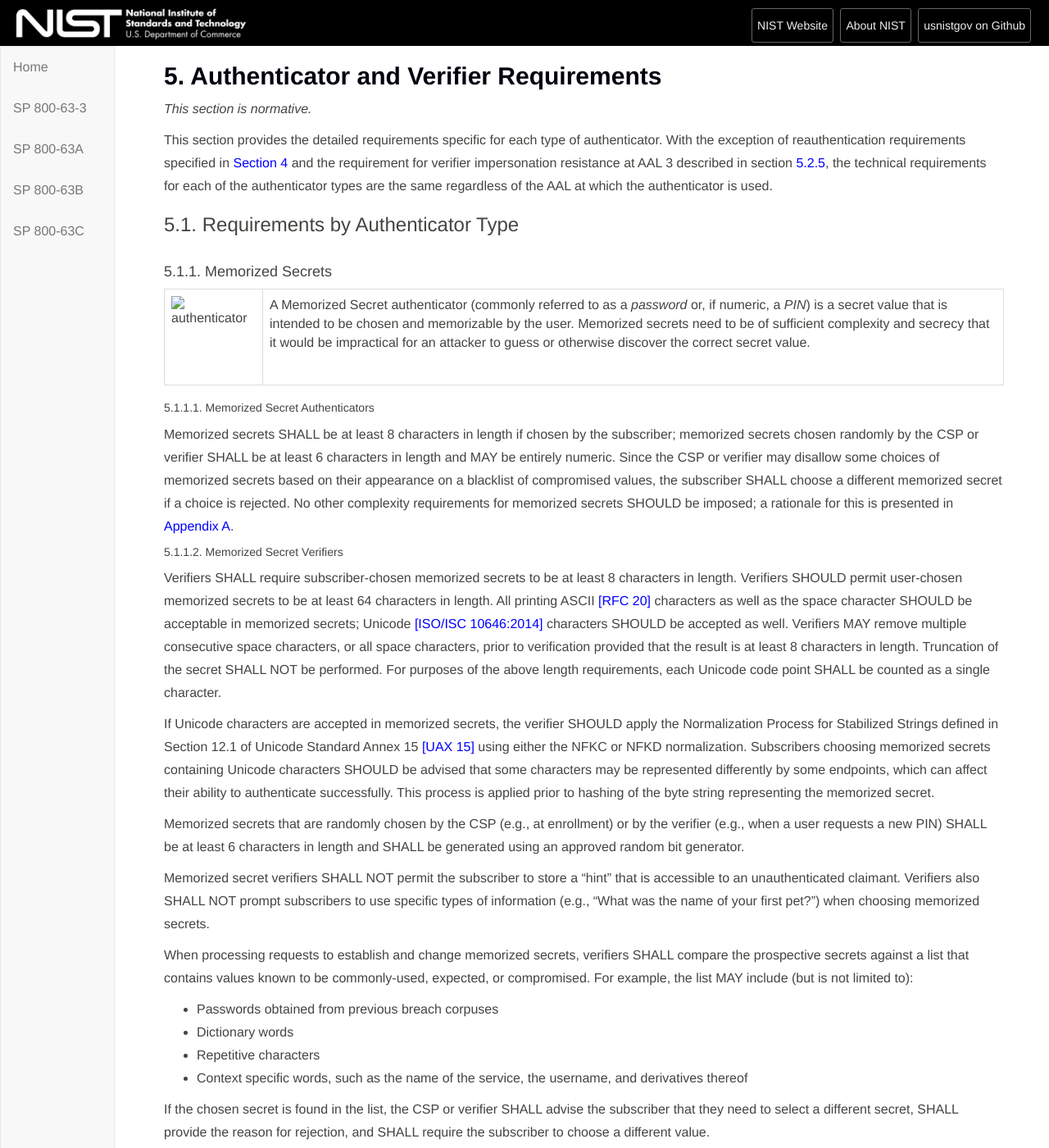
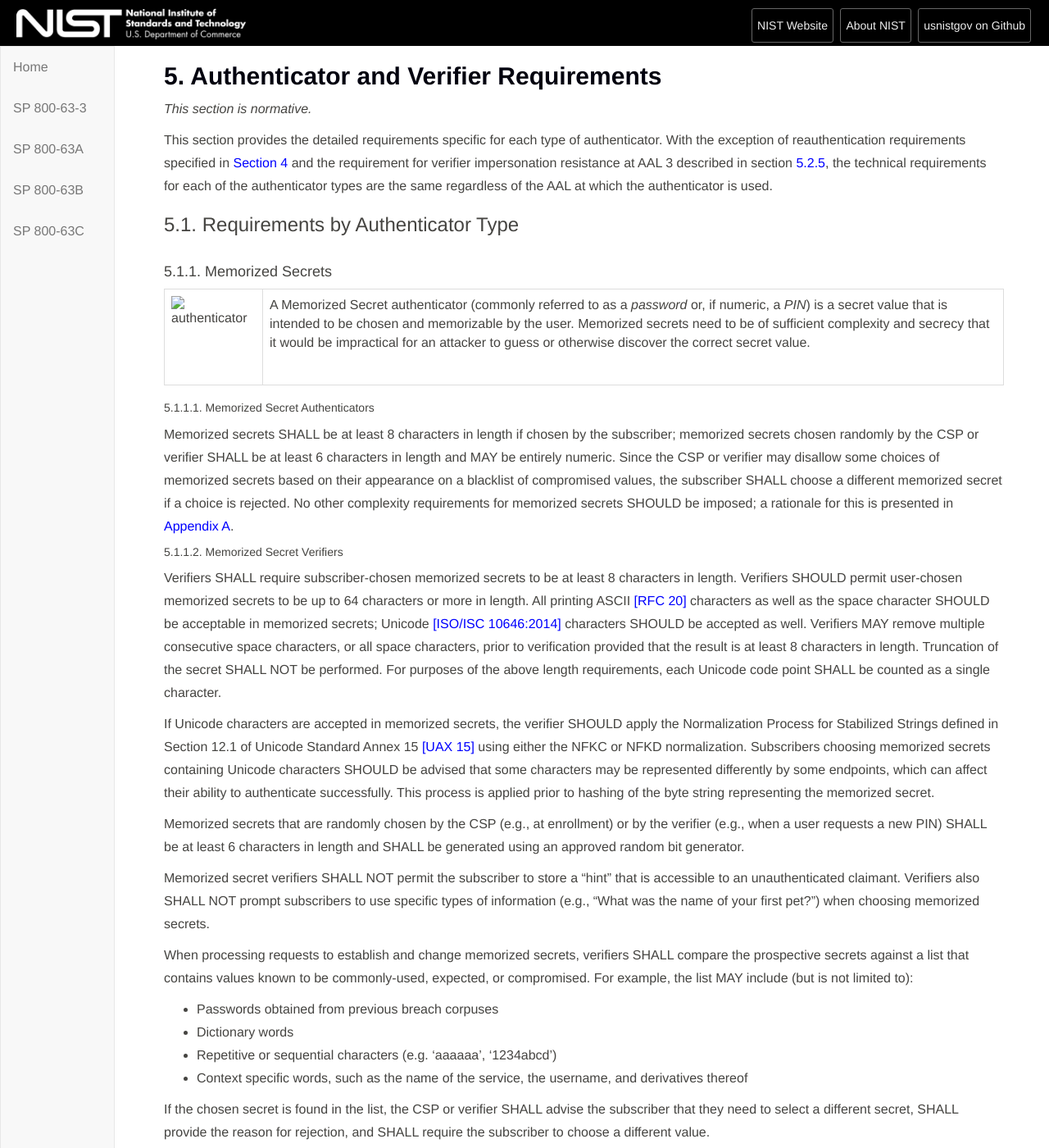
Before and after one commit to usnistgov/800-63-3, a Jekyll site: the page built from sp800-63b/sec5_authenticators.md, in a window 1280 px wide and 1400 px high. Shown: the whole window at 82% size. Built offline with Jekyll 4.4.1, drawn with Linux system fonts in a browser that asks for light colours; our own code applies the rules of GitHub Pages for plain Markdown files.

Commit message:
Clarified 64 characters and dictionary list.

```diff
--- a/sp800-63b/sec5_authenticators.md
+++ b/sp800-63b/sec5_authenticators.md
@@ -25,7 +25,7 @@
 
 ##### 5.1.1.2. Memorized Secret Verifiers
 
-Verifiers SHALL require subscriber-chosen memorized secrets to be at least 8 characters in length. Verifiers SHOULD permit user-chosen memorized secrets to be at least 64 characters in length. All printing ASCII [[RFC 20]](#RFC20) characters as well as the space character SHOULD be acceptable in memorized secrets; Unicode [[ISO/ISC 10646:2014]](#ISOIEC10646) characters SHOULD be accepted as well. Verifiers MAY remove multiple consecutive space characters, or all space characters, prior to verification provided that the result is at least 8 characters in length. Truncation of the secret SHALL NOT be performed. For purposes of the above length requirements, each Unicode code point SHALL be counted as a single character.
+Verifiers SHALL require subscriber-chosen memorized secrets to be at least 8 characters in length. Verifiers SHOULD permit user-chosen memorized secrets to be up to 64 characters or more in length. All printing ASCII [[RFC 20]](#RFC20) characters as well as the space character SHOULD be acceptable in memorized secrets; Unicode [[ISO/ISC 10646:2014]](#ISOIEC10646) characters SHOULD be accepted as well. Verifiers MAY remove multiple consecutive space characters, or all space characters, prior to verification provided that the result is at least 8 characters in length. Truncation of the secret SHALL NOT be performed. For purposes of the above length requirements, each Unicode code point SHALL be counted as a single character.
 
 If Unicode characters are accepted in memorized secrets, the verifier SHOULD apply the Normalization Process for Stabilized Strings defined in Section 12.1 of Unicode Standard Annex 15 [[UAX 15]](#UAX15) using either the NFKC or NFKD normalization. Subscribers choosing memorized secrets containing Unicode characters SHOULD be advised that some characters may be represented differently by some endpoints, which can affect their ability to authenticate successfully. This process is applied prior to hashing of the byte string representing the memorized secret.
 
@@ -37,7 +37,7 @@
 
 * Passwords obtained from previous breach corpuses
 * Dictionary words
-* Repetitive characters
+* Repetitive or sequential characters (e.g. 'aaaaaa', '1234abcd')
 * Context specific words, such as the name of the service, the username, and derivatives thereof
 
 If the chosen secret is found in the list, the CSP or verifier SHALL advise the subscriber that they need to select a different secret, SHALL provide the reason for rejection, and SHALL require the subscriber to choose a different value.
```
